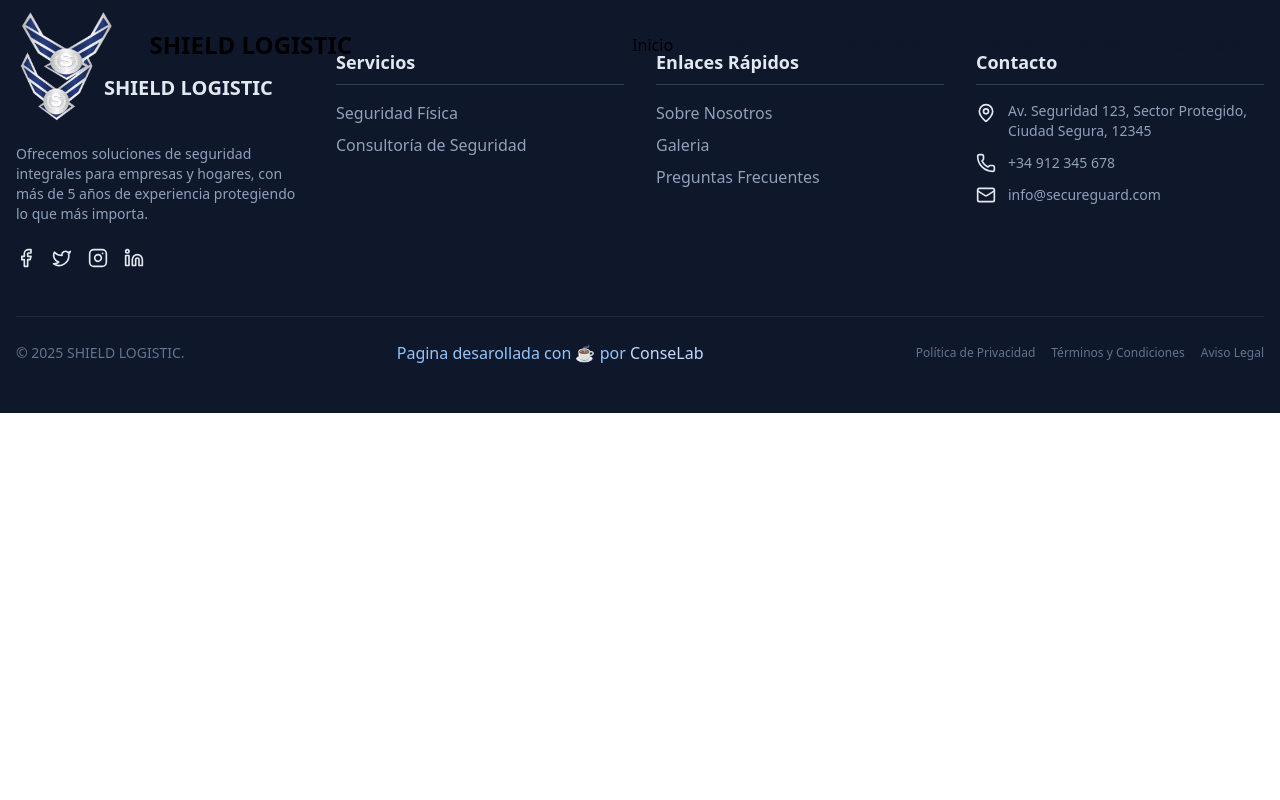
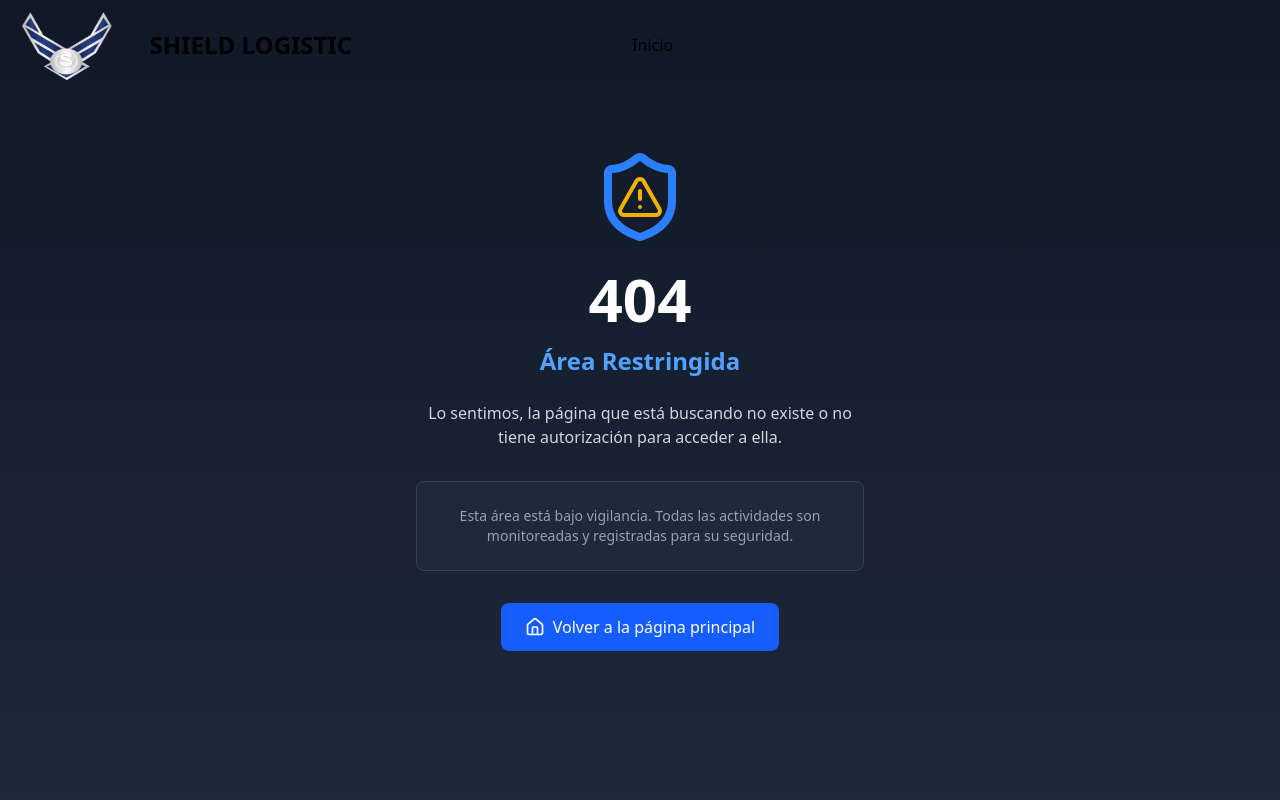
Before and after one commit to Reznov01/shieldLogistic, a React (Vite) app: page /politica-privacidad in a window 1280 px wide. Shown: the top 800 px of the page. Built offline with nearby package versions, Linux system fonts and the light colour scheme.

Commit message:
add page not found 404

```diff
--- /dev/null
+++ b/src/pages/notFound/index.jsx
@@ -0,0 +1,42 @@
+import Link from "next/link";
+import { Shield, AlertTriangle, Home } from "lucide-react";
+
+export default function NotFound() {
+  return (
+    <div className="min-h-screen flex items-center justify-center bg-gradient-to-b from-gray-900 to-gray-800 px-4">
+      <div className="max-w-md w-full text-center">
+        <div className="flex justify-center mb-6">
+          <div className="relative">
+            <Shield className="h-24 w-24 text-blue-500" />
+            <AlertTriangle className="h-12 w-12 text-yellow-500 absolute top-1/2 left-1/2 transform -translate-x-1/2 -translate-y-1/2" />
+          </div>
+        </div>
+
+        <h1 className="text-6xl font-bold text-white mb-4">404</h1>
+        <h2 className="text-2xl font-semibold text-blue-400 mb-6">
+          Área Restringida
+        </h2>
+
+        <p className="text-gray-300 mb-8">
+          Lo sentimos, la página que está buscando no existe o no tiene
+          autorización para acceder a ella.
+        </p>
+
+        <div className="bg-gray-800 p-6 rounded-lg border border-gray-700 mb-8">
+          <p className="text-gray-400 text-sm">
+            Esta área está bajo vigilancia. Todas las actividades son
+            monitoreadas y registradas para su seguridad.
+          </p>
+        </div>
+
+        <Link
+          href="/"
+          className="inline-flex items-center justify-center gap-2 bg-blue-600 hover:bg-blue-700 text-white font-medium py-3 px-6 rounded-lg transition-colors duration-300"
+        >
+          <Home className="h-5 w-5" />
+          <span>Volver a la página principal</span>
+        </Link>
+      </div>
+    </div>
+  );
+}
--- a/src/routes.jsx
+++ b/src/routes.jsx
@@ -7,6 +7,7 @@ import PreguntasFrecuentes from "./pages/questions/PreguntasFrecuentes";
 import SobreNosotrosPage from "./pages/aboutUs/SobreNosotrosPage";
 import Gallery from "./pages/galery/Gallery";
 import Servicios from "./pages/servicios";
+import NotFound from "./pages/notFound";
 // import {
 //   PoliticaPrivacidad,
 //   TerminosCondiciones,
@@ -16,6 +17,7 @@ import Servicios from "./pages/servicios";
 const AppRoutes = () => {
   return (
     <Routes>
+      <Route path="*" element={<NotFound />} />
       <Route path="/" element={<Inicio />} />
       <Route path="/postulate" element={<Postulate />} />
       <Route path="/atencion-clientes" element={<AtencionClientes />} />
```
